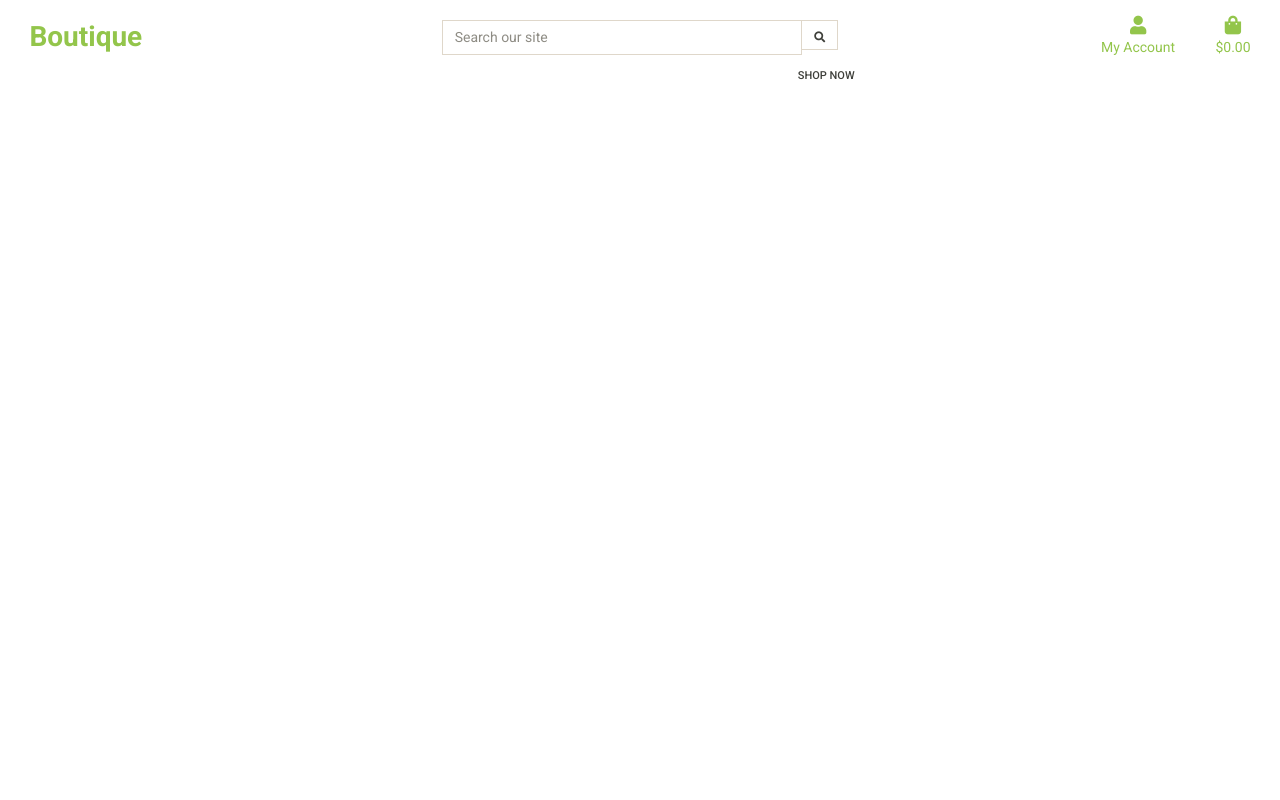
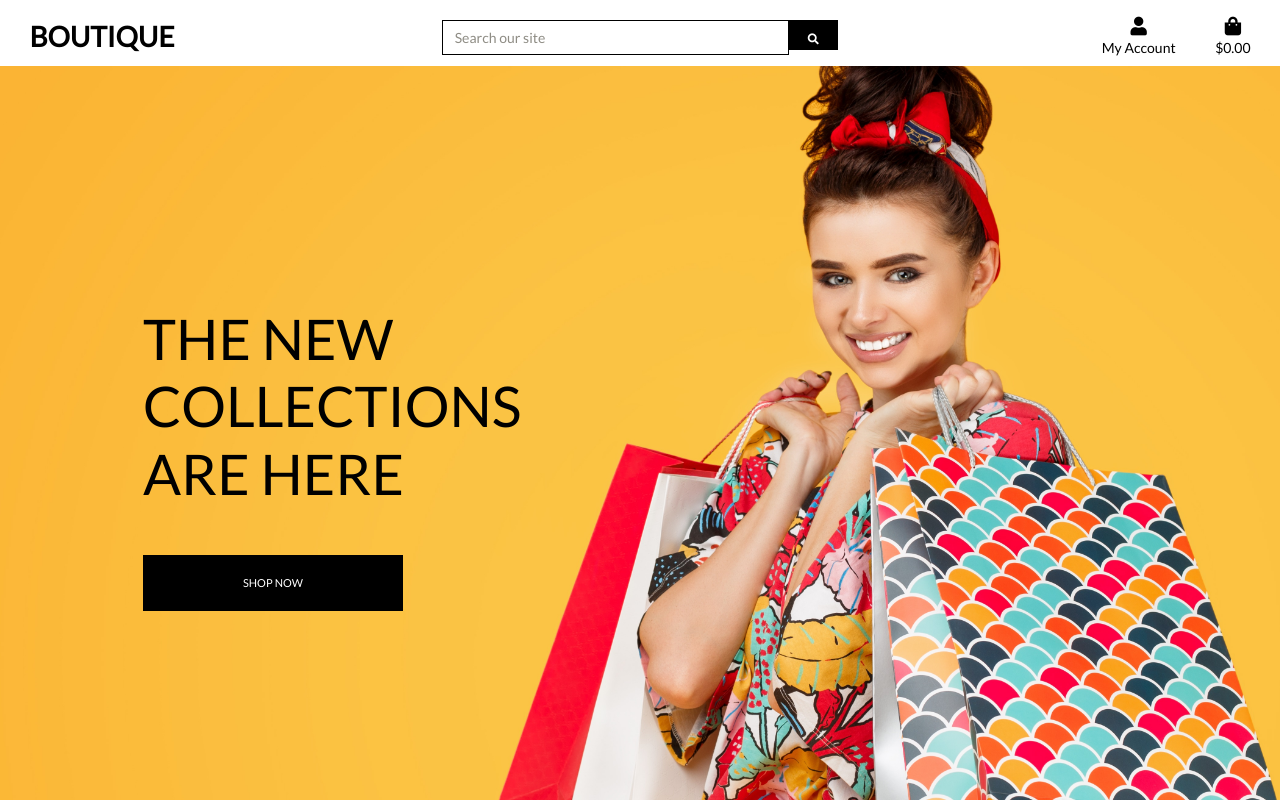
Before and after one commit to jonathan-odonnell/botique, a Django app: page / in a window 1280 px wide. Run offline with Django 3.2, Linux system fonts and the light colour scheme; some libraries are stand-ins or nearby versions.

Commit message:
Added home page header and css

```diff
--- a/boutique/settings.py
+++ b/boutique/settings.py
@@ -147,3 +147,7 @@
 # https://docs.djangoproject.com/en/3.1/howto/static-files/
 
 STATIC_URL = '/static/'
+STATICFILES_DIRS = (os.path.join(BASE_DIR, 'static'),)
+
+MEDIA_URL = '/media/'
+MEDIA_ROOT = os.path.join(BASE_DIR, 'media')
--- a/boutique/urls.py
+++ b/boutique/urls.py
@@ -15,9 +15,11 @@
 """
 from django.contrib import admin
 from django.urls import path, include
+from django.conf import settings
+from django.conf.urls.static import static
 
 urlpatterns = [
     path('admin/', admin.site.urls),
     path('accounts/', include('allauth.urls')),
     path('', include('home.urls'))
-]
+] + static(settings.MEDIA_URL, document_root=settings.MEDIA_ROOT)
--- a/home/templates/home/index.html
+++ b/home/templates/home/index.html
@@ -1,17 +1,26 @@
 {% extends "base.html" %}
 {% load static %}
 {% block page_header %}
+    <div class="container header-container">
+        <div class="row">
+            <div class="col"></div>
+        </div>
+    </div>
 {% endblock %}
+
 {% block content %}
     <div class="container h-100">
         <div class="row h-100">
-		<div class="col-7 col-md-6 my-auto"></div>
-		<h1 class="display-4 logo-font text-black">The new collections are here</h1>
+            <div class="col-7 col-md-6 my-auto">
+                <h1 class="display-4 logo-font text-black">
+                    The new collections are here
+                </h1>
                 <div class="my-5">
                     <h4>
-				<a href="" class="shop-not-btn btn btn-lg rounded-0 text-uppercase py-3">Shop Now</a>
+                        <a href="" class="shop-now-button btn btn-lg rounded-0 text-uppercase py-3">Shop Now</a>
                     </h4>
                 </div>
             </div>
         </div>
+    </div>
 {% endblock %}
--- /dev/null
+++ b/static/css/base.css
@@ -0,0 +1,80 @@
+html {
+    height: 100%;
+}
+
+body {
+    background: url('/media/homepage_background_cropped.jpg') no-repeat center center fixed;
+    background-size: cover;
+    height: calc(100vh - 164px);
+    color: #555;
+    font-family: 'Lato';
+}
+
+/* from Bulma */
+.icon {
+    align-items: center;
+    display: inline-flex;
+    justify-content: center;
+    height: 1.5rem;
+    width: 1.5rem;
+}
+
+.logo-font {
+    text-transform: uppercase;
+}
+
+.main-logo-link {
+    width: fit-content;
+}
+
+.shop-now-button {
+    background: black;
+    color: white;
+    min-width: 260px;
+}
+
+.btn-black {
+    background: black;
+    color: white;
+}
+
+.shop-now-button:hover,
+.shop-now-button:active,
+.shop-now-button:focus,
+.btn-black:hover,
+.btn-black:active,
+.btn-black:focus {
+    background: #222;
+    color: white;
+}
+
+.text-black {
+    color: #000 !important;
+}
+
+.border-black {
+    border: 1px solid black !important;
+}
+
+/* -------------------------------- Media Queries */
+
+/* Slightly larger container on xl screens */
+@media (min-width: 1200px) {
+  .container {
+    max-width: 80%;
+  }
+}
+
+/* fixed top navbar only on medium and up */
+@media (min-width: 992px) {
+    .fixed-top-desktop-only {
+        position: fixed;
+        top: 0;
+        right: 0;
+        left: 0;
+        z-index: 1030;
+    }
+
+    .header-container {
+        padding-top: 164px;
+    }
--- a/templates/base.html
+++ b/templates/base.html
@@ -13,7 +13,8 @@
 	{% block corecss %}
 	<link rel="stylesheet" href="https://cdnjs.cloudflare.com/ajax/libs/bootswatch/4.5.2/sandstone/bootstrap.min.css">
 	<link rel="stylesheet" href="https://cdnjs.cloudflare.com/ajax/libs/font-awesome/5.15.0/css/all.min.css">
-	<link rel="stylesheet" href="assets/css/style.css">
+    <link rel="stylesheet" href="https://fonts.googleapis.com/css?family=Lato&display=swap">
+	<link rel="stylesheet" href="{% static 'css/base.css' %}">
 	{% endblock %}
 	{% block extra_css %}
 	{% endblock %}
```
Also changed, not shown: media/homepage_background_cropped.jpg (added). Lines whose indentation alone changed are shown as unchanged.
